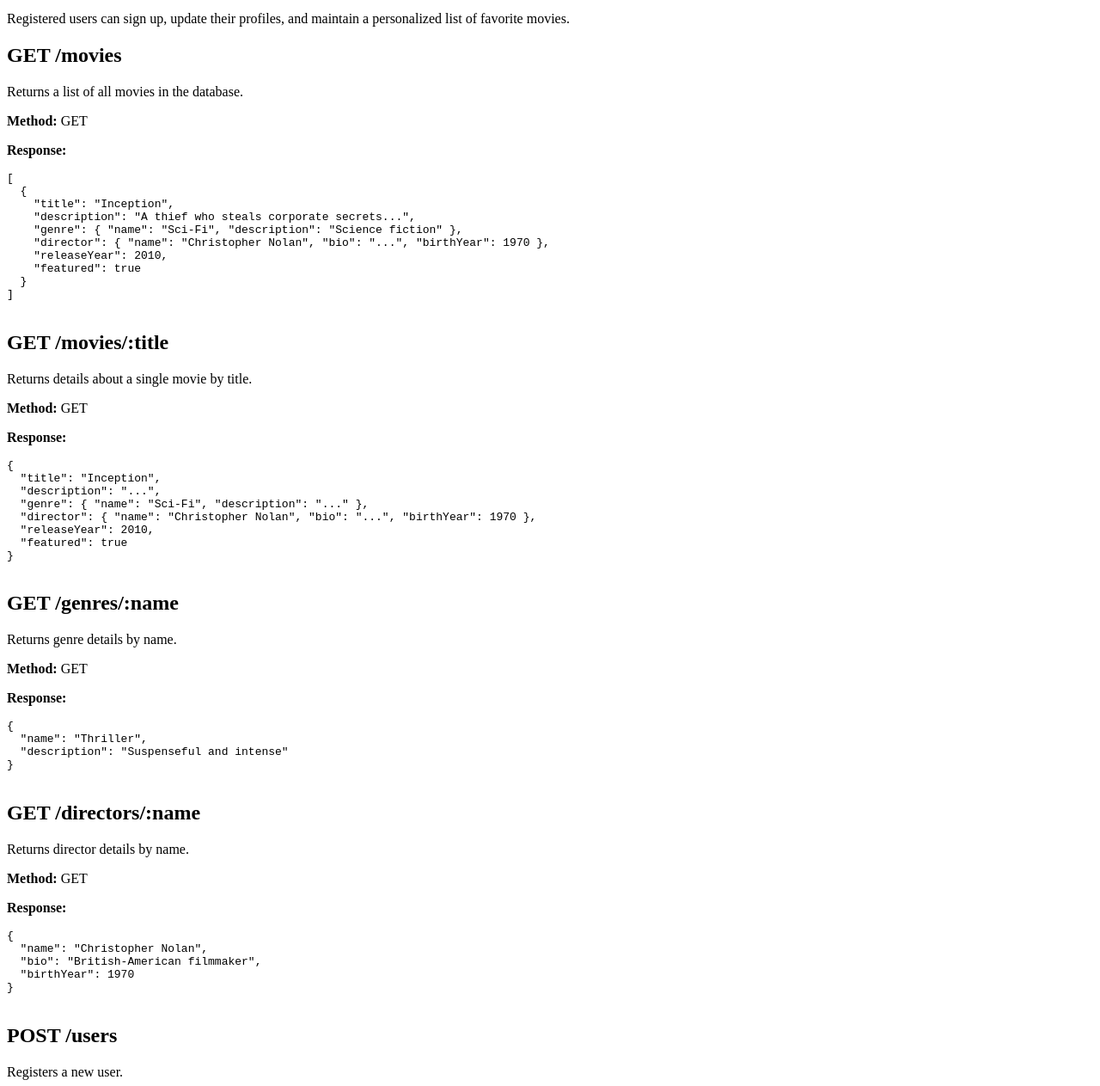
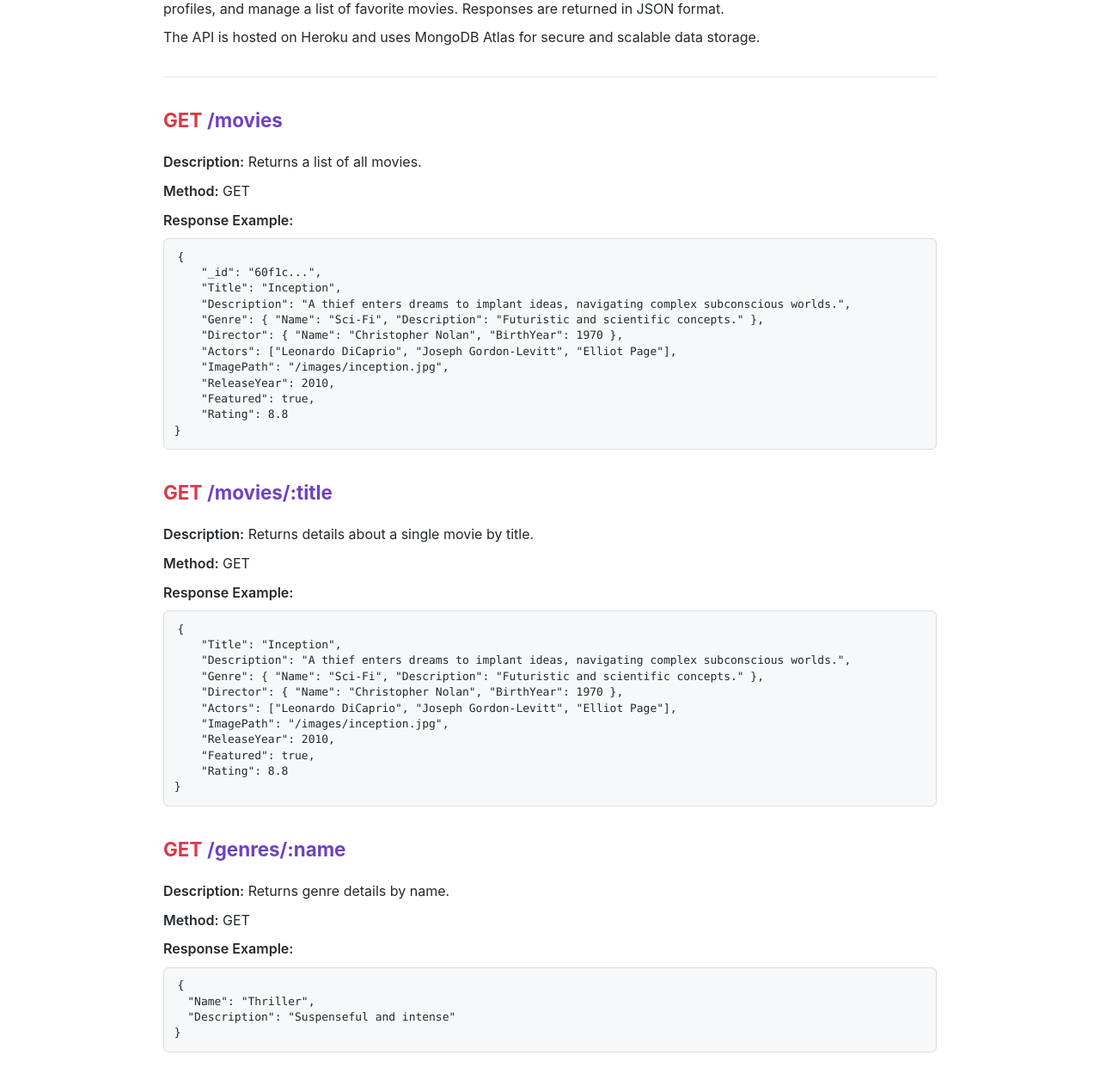
Before and after one commit to sagunanathani/myFlix_movie_api, a website: page public/documentation.html in a window 1280 px wide. Shown: the part 119-1382 px from the top of the page at 86% size. Drawn offline with Linux system fonts and the light colour scheme.

Commit message:
Update documentation.html with external CSS and hosting details
Refactor documentation.html to use external stylesheet and include API hosting info

```diff
--- /dev/null
+++ b/css/styles.css
@@ -0,0 +1,68 @@
+body {
+        font-family: -apple-system, BlinkMacSystemFont, "Segoe UI", Roboto,
+          Oxygen, Ubuntu, Cantarell, "Open Sans", "Helvetica Neue", sans-serif;
+        margin: 2rem auto;
+        max-width: 900px;
+        line-height: 1.6;
+        color: #24292e;
+        background-color: #fff;
+      }
+
+      h1 {
+        font-size: 2rem;
+        margin-bottom: 0.2em;
+        font-weight: 600;
+      }
+
+      h2 {
+        font-size: 1.4rem;
+        margin-top: 2rem;
+        color: #24292e;
+        font-weight: 600;
+      }
+
+      code {
+        font-family: Consolas, Monaco, "Andale Mono", "Ubuntu Mono", monospace;
+        background-color: #f6f8fa;
+        padding: 0.1em 0.3em;
+        border-radius: 3px;
+        font-size: 0.9em;
+      }
+
+      pre {
+        background-color: #f6f8fa;
+        padding: 1em;
+        overflow-x: auto;
+        border-radius: 6px;
+        font-size: 0.9em;
+        line-height: 1.4;
+        color: #24292e;
+        margin-top: 0.5em;
+        margin-bottom: 1em;
+        border: 1px solid #ddd;
+      }
+
+      p {
+        margin-top: 0.5em;
+        margin-bottom: 0.5em;
+      }
+
+      strong {
+        font-weight: 600;
+      }
+
+      hr {
+        border: none;
+        border-top: 1px solid #e1e4e8;
+        margin: 2rem 0;
+      }
+
+      .method {
+        color: #d73a49;
+        font-weight: 700;
+      }
+
+      .endpoint {
+        color: #6f42c1;
+        font-weight: 700;
+      }
--- a/public/documentation.html
+++ b/public/documentation.html
@@ -2,147 +2,169 @@
 <html lang="en">
   <head>
     <meta charset="UTF-8" />
-    <meta name="viewport" content="width=device-width, initial-scale=1.0" />
-    <title>Movie API Documentation</title>
+    <meta name="viewport" content="width=device-width, initial-scale=1" />
+    <link rel="stylesheet" href="/css/styles.css" />
+    <title>🎬 Movie API Documentation</title>
   </head>
-  <h1>Welcome to the Movie API Documentation</h1>
-  <p>
-    The MyFlix API allows users to access information about different movies,
-    directors, and genres. Users are able to sign up, update their personal
-    information, and create a list of their favorite movies.
-  </p>
-  <p>
-    Registered users can sign up, update their profiles, and maintain a
-    personalized list of favorite movies.
-  </p>
   <body>
+    <h1>🎬 Movie API Documentation</h1>
+    <p>
+      The MyFlix RESTful API lets users explore movies, directors, and genres.
+      Registered users can sign up, update their profiles, and manage a list of
+      favorite movies. Responses are returned in JSON format.
+    </p>
+    <p>
+      The API is hosted on Heroku and uses MongoDB Atlas for secure and scalable
+      data storage.
+    </p>
+    <hr />
+
     <section>
-      <h2>GET /movies</h2>
-      <p>Returns a list of all movies in the database.</p>
+      <h2>
+        <span class="method">GET</span> <span class="endpoint">/movies</span>
+      </h2>
+      <p><strong>Description:</strong> Returns a list of all movies.</p>
       <p><strong>Method:</strong> GET</p>
-      <p><strong>Response:</strong></p>
-      <pre>
-[
-  {
-    "title": "Inception",
-    "description": "A thief who steals corporate secrets...",
-    "genre": { "name": "Sci-Fi", "description": "Science fiction" },
-    "director": { "name": "Christopher Nolan", "bio": "...", "birthYear": 1970 },
-    "releaseYear": 2010,
-    "featured": true
-  }
-]
-    </pre
-      >
+      <p><strong>Response Example:</strong></p>
+      <pre><code>{
+    "_id": "60f1c...",
+    "Title": "Inception",
+    "Description": "A thief enters dreams to implant ideas, navigating complex subconscious worlds.",
+    "Genre": { "Name": "Sci-Fi", "Description": "Futuristic and scientific concepts." },
+    "Director": { "Name": "Christopher Nolan", "BirthYear": 1970 },
+    "Actors": ["Leonardo DiCaprio", "Joseph Gordon-Levitt", "Elliot Page"],
+    "ImagePath": "/images/inception.jpg",
+    "ReleaseYear": 2010,
+    "Featured": true,
+    "Rating": 8.8
+}</code></pre>
     </section>
 
     <section>
-      <h2>GET /movies/:title</h2>
-      <p>Returns details about a single movie by title.</p>
+      <h2>
+        <span class="method">GET</span>
+        <span class="endpoint">/movies/:title</span>
+      </h2>
+      <p>
+        <strong>Description:</strong> Returns details about a single movie by
+        title.
+      </p>
       <p><strong>Method:</strong> GET</p>
-      <p><strong>Response:</strong></p>
-      <pre>
-{
-  "title": "Inception",
-  "description": "...",
-  "genre": { "name": "Sci-Fi", "description": "..." },
-  "director": { "name": "Christopher Nolan", "bio": "...", "birthYear": 1970 },
-  "releaseYear": 2010,
-  "featured": true
-}
-    </pre
-      >
+      <p><strong>Response Example:</strong></p>
+      <pre><code>{
+    "Title": "Inception",
+    "Description": "A thief enters dreams to implant ideas, navigating complex subconscious worlds.",
+    "Genre": { "Name": "Sci-Fi", "Description": "Futuristic and scientific concepts." },
+    "Director": { "Name": "Christopher Nolan", "BirthYear": 1970 },
+    "Actors": ["Leonardo DiCaprio", "Joseph Gordon-Levitt", "Elliot Page"],
+    "ImagePath": "/images/inception.jpg",
+    "ReleaseYear": 2010,
+    "Featured": true,
+    "Rating": 8.8
+}</code></pre>
     </section>
 
     <section>
-      <h2>GET /genres/:name</h2>
-      <p>Returns genre details by name.</p>
+      <h2>
+        <span class="method">GET</span>
+        <span class="endpoint">/genres/:name</span>
+      </h2>
+      <p><strong>Description:</strong> Returns genre details by name.</p>
       <p><strong>Method:</strong> GET</p>
-      <p><strong>Response:</strong></p>
-      <pre>
-{
-  "name": "Thriller",
-  "description": "Suspenseful and intense"
-}
-    </pre
-      >
+      <p><strong>Response Example:</strong></p>
+      <pre><code>{
+  "Name": "Thriller",
+  "Description": "Suspenseful and intense"
+}</code></pre>
     </section>
 
     <section>
-      <h2>GET /directors/:name</h2>
-      <p>Returns director details by name.</p>
+      <h2>
+        <span class="method">GET</span>
+        <span class="endpoint">/directors/:name</span>
+      </h2>
+      <p><strong>Description:</strong> Returns director details by name.</p>
       <p><strong>Method:</strong> GET</p>
-      <p><strong>Response:</strong></p>
-      <pre>
-{
-  "name": "Christopher Nolan",
-  "bio": "British-American filmmaker",
-  "birthYear": 1970
-}
-    </pre
-      >
+      <p><strong>Response Example:</strong></p>
+      <pre><code>{
+  "Name": "Christopher Nolan",
+  "BirthYear": "1970-07-30T00:00:00.000Z"
+}</code></pre>
     </section>
 
     <section>
-      <h2>POST /users</h2>
-      <p>Registers a new user.</p>
+      <h2>
+        <span class="method">POST</span> <span class="endpoint">/users</span>
+      </h2>
+      <p><strong>Description:</strong> Registers a new user.</p>
       <p><strong>Method:</strong> POST</p>
       <p><strong>Request Body:</strong></p>
-      <pre>
-{
-  "username": "johndoe",
-  "password": "secure123",
-  "email": "john@example.com",
-  "birthday": "1990-01-01"
-}
-    </pre
-      >
-      <p><strong>Response:</strong> Created user object</p>
+      <pre><code>{
+    "username": "kevinM",
+    "password": "KevPass321#",
+    "email": "kevin@example.com",
+    "birthday": "1989-05-25T00:00:00Z",
+    "favoriteMovies": ["64f24a8cf82e4a5b3c12345b"]
+}</code></pre>
+      <p><strong>Response:</strong> Created user object.</p>
     </section>
 
     <section>
-      <h2>PUT /users/:username</h2>
-      <p>Updates user information.</p>
+      <h2>
+        <span class="method">PUT</span>
+        <span class="endpoint">/users/:username</span>
+      </h2>
+      <p><strong>Description:</strong> Updates user information.</p>
       <p><strong>Method:</strong> PUT</p>
       <p><strong>Request Body:</strong></p>
-      <pre>
-{
-  "email": "newemail@example.com",
-  "password": "newpass456"
-}
-    </pre
-      >
-      <p><strong>Response:</strong> Updated user object</p>
+      <pre><code>{
+  "username": "kevinM",
+  "password": "KevPass321#"
+}</code></pre>
+      <p><strong>Response:</strong> Updated user object.</p>
     </section>
 
     <section>
-      <h2>POST /users/:username/movies/:movieID</h2>
-      <p>Adds a movie to the user's list of favorites.</p>
+      <h2>
+        <span class="method">POST</span>
+        <span class="endpoint">/users/:username/movies/:movieID</span>
+      </h2>
+      <p>
+        <strong>Description:</strong> Adds a movie to the user's list of
+        favorites.
+      </p>
       <p><strong>Method:</strong> POST</p>
-      <p><strong>Response:</strong> Updated user object with favoriteMovies</p>
+      <p><strong>Response:</strong> Updated user object with favoriteMovies.</p>
     </section>
 
     <section>
-      <h2>DELETE /users/:username/movies/:movieID</h2>
-      <p>Removes a movie from the user's list of favorites.</p>
+      <h2>
+        <span class="method">DELETE</span>
+        <span class="endpoint">/users/:username/movies/:movieID</span>
+      </h2>
+      <p>
+        <strong>Description:</strong> Removes a movie from the user's list of
+        favorites.
+      </p>
       <p><strong>Method:</strong> DELETE</p>
       <p>
-        <strong>Response:</strong> Updated user object without the removed movie
+        <strong>Response:</strong> Updated user object without the removed
+        movie.
       </p>
     </section>
 
     <section>
-      <h2>DELETE /users/:username</h2>
-      <p>Deregisters a user.</p>
+      <h2>
+        <span class="method">DELETE</span>
+        <span class="endpoint">/users/:username</span>
+      </h2>
+      <p><strong>Description:</strong> Deregisters a user.</p>
       <p><strong>Method:</strong> DELETE</p>
-      <p><strong>Response:</strong></p>
-      <pre>
-{
+      <p><strong>Response Example:</strong></p>
+      <pre><code>{
   "message": "User deleted",
-  "user": { ... }
-}
-    </pre
-      >
+  "user": { /* user object */ }
+}</code></pre>
     </section>
   </body>
 </html>
```
